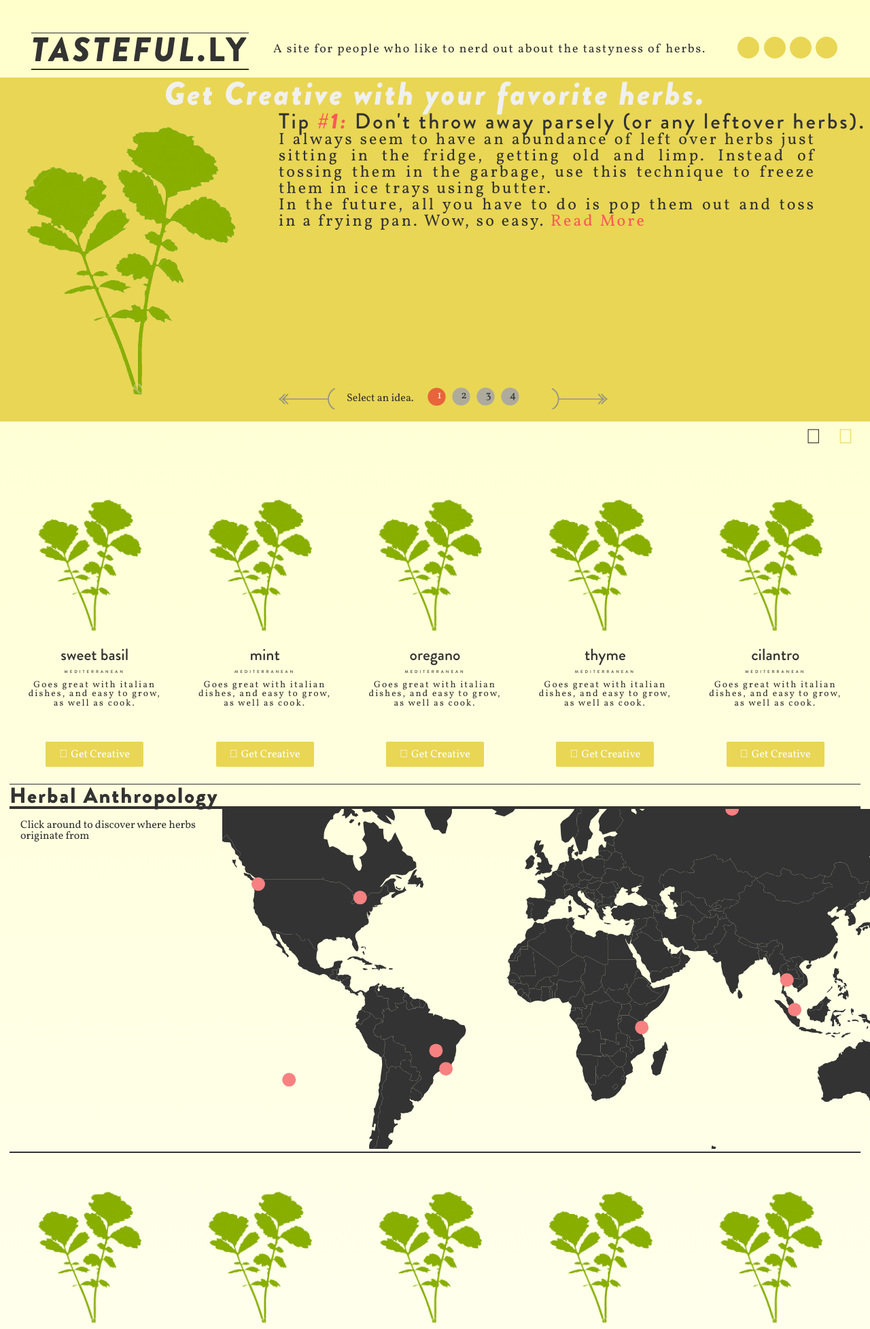
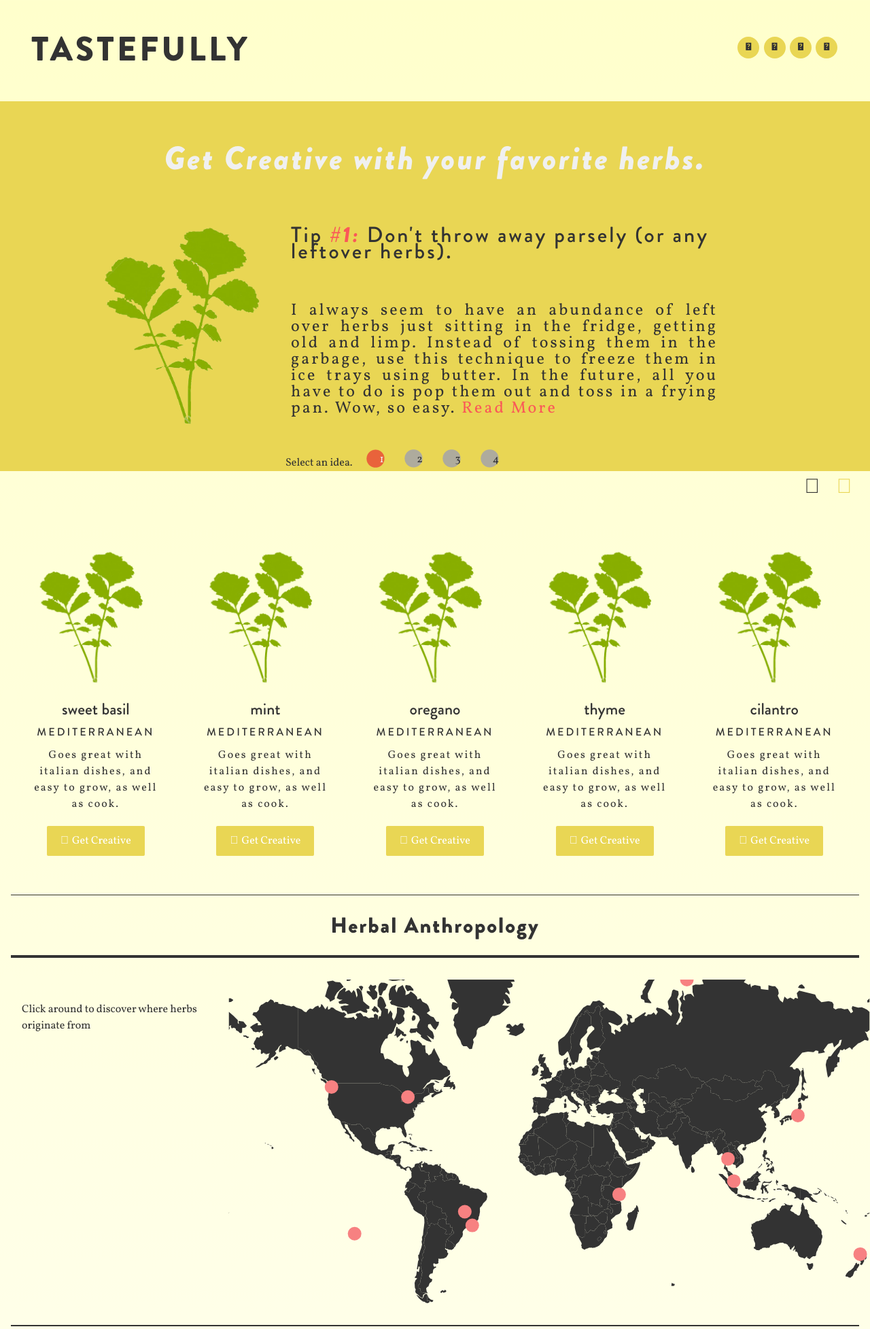
Before and after one commit to houseofaragon/Tastefully, a PHP site: page /index.html in a window 1280 px wide. Shown: the top 1955 px of the page at 68% size. Run offline with PHP 8.4, Linux system fonts and the light colour scheme; some libraries are stand-ins or nearby versions.

Commit message:
fixed container width and main div slider

```diff
--- a/css/style.css
+++ b/css/style.css
@@ -1,3 +1,8 @@
+/*
+	main background (yellow): #e9d654;
+
+*/
+
 @font-face {
 	font-family: 'Brandon Black';
 	src:url('../fonts/Brandon_blk.otf');
@@ -41,6 +46,7 @@
     color: #333;
     background-color: #FFF;
     font-size: 1em;
+    line-height: 1.5em;
 	padding: 0;
 	margin: 0;
     background-image: -webkit-gradient(linear, 0% 0%, 0% 100%, from(#FFFFCC), to(#FFF));
@@ -63,6 +69,17 @@
 	list-style-type: none;
 }
 
+h3{
+	font-family: 'Brandon Black', 'Arial',sans-serif;
+	text-align: center;
+	font-size: 2em;
+	letter-spacing: 2px;
+	border-top: 0.05em #333 solid;
+	border-bottom: 0.15em #333 solid;
+	padding: 1em;
+
+}
+
 .left{
 	float:left;
 }
@@ -71,11 +88,14 @@
 	float:right;
 }
 
+.container{
+	margin: 0 auto;
+}
 .main,
 .container > header {
 	width: 100%;
 	margin: 0em auto;
-	padding: 0 0.875em 0.0875em 0.875em;
+	padding: 0 1em 1em 1em;
 }
 
 	.container > header {
@@ -86,12 +106,13 @@
 	.container > header h1 {
 		font: 3.125em/1em 'Brandon Black',sans-serif;
 		margin: 0.03em auto;
-		padding-bottom: 0.05em;
+		padding: 0 0 1em;
 		text-transform: uppercase;
 		letter-spacing: 4px;
-		border-bottom: 0.05em solid #333;
+		/*
+		border-bottom: 0.05em dotted #333;
 		border-top: 0.02em solid #333;
-
+		*/
 	}
 
 	.container > header h1 span{
@@ -125,7 +146,6 @@
 	.container > header nav a > span {
 		display: none;
 		color: #333;
-
 	}
 
 	.container > header nav a:hover:before {
@@ -144,17 +164,7 @@
 		background: #333;
 	}
 
-	.bp-icon:after {
-		font-family: 'bpicons';
-		speak: none;
-		font-style: normal;
-		font-weight: normal;
-		font-variant: normal;
-		text-transform: none;
-		text-align: center;
-		color: #333;
-		-webkit-font-smoothing: antialiased;
-	}
+
 
 	.container > header nav .bp-icon:after {
 		position: absolute;
@@ -166,9 +176,6 @@
 		text-indent: 0;
 	}
 
-.container > header nav a:hover:after {
-	color: #fff;
-}
 
 
 .bp-icon-next:after {
@@ -203,18 +210,20 @@
 	text-align: center;
 	font-size: 3em;
 	letter-spacing: 3px;
+	padding: 0.5em 0;
 }
+
 .bg-slider .recipe{
-	min-height: 400px;
 	margin: 0em auto;
 	text-align: center;
+	width:80%;
 }
 
 .bg-slider .recipe img{
-	text-align: center;
+	width: 300px;
 }
 
-.bg-slider .recipe  p {
+.bg-slider .recipe  p.tip {
 	font-family: 'Brandon Medium',sans-serif;
 	color: #333;
 	font-size: 2em;
@@ -231,8 +240,9 @@
 	font-size: 1.5em;
 	color: #333;
 	text-align: justify;
-	margin-right: 80px;
-	margin-bottom: 0em;
+	margin: 0 auto;
+	padding: 2em 0;
+	padding-right: 4em;
 }
 
 .bg-slider .recipe .link{
@@ -245,40 +255,43 @@
 }
 
 /*------- Link bar for slider ---------*/
-#recipe-selector {
-  background: #e9d654 url(../images/sprite-project-overview-nav.png) 0 0 no-repeat;
+.bg-slider  #recipe-selector {
   overflow: hidden;
-  width: 484px;
   height: 32px;
-  margin-top: -50px;
+  bottom: 2em;
+  width: 50%;
+  margin: 0 auto;
 }
 
-#recipe-selector em {
+.bg-slider #recipe-selector em {
   padding: 8px 20px 0 100px;
-  display: block;
+  display: inline-block;
   float: left;
   color: #333;
   font-family: 'Vollkorn', serif;
+
 }
 
-#recipe-selector nav a{
-  width: 36px;
-  height: 32px;
+.bg-slider  #recipe-selector nav a{
+  width: 3.5em;
+  height: 3.5em;
   float: left;
-  text-align: center;
-  padding: 0;
+  padding-right: 10px;
+  padding-top: 3px;
   background: url(../images/sprite-project-overview-nav.png) -167px -81px no-repeat;
-  display: block;
+  display: inline-block;
   font-family: 'Vollkorn', sans-serif,monospace;
   font-size: 1em;
   line-height: 1.6em;
   color: #333;
+  margin: 0 auto;
+
 }
 
-#recipe-selector a.activeSlide, #recipe-selector a:hover{
+.bg-slider  #recipe-selector a.activeSlide, #recipe-selector a:hover{
   background: url(../images/sprite-project-overview-nav.png) -167px -44px no-repeat;
   color: #F0F0F0;
-
+  margin: 0 auto;
 }
 
 #Tip-2,#Tip-3,#Tip-4{
@@ -374,14 +387,14 @@
 	margin: 0 auto;
 	text-align: center;
 	font-family: 'Brandon Medium',sans-serif;
-	font-size: 0.35em;
+	font-size: 1em;
 	text-transform: uppercase;
 	letter-spacing: 3px;
 
 }
 
 .details{
-	font-size: 0.85em;
+	font-size: 1em;
 	letter-spacing: 2px;
 }
 
@@ -403,6 +416,7 @@
 	.add:before {
 		margin-right: 5px;
 	}
+
 /*------ Common icon styles --------*/
 .icon:before {
 	font-family: 'fontawesome',helvetica,sans-serif;
@@ -480,16 +494,16 @@
 }
 
 .view-list .title {
-	font-size: 1em;
-	padding: 0 10px;
+	font-size: 1.5em;
+	padding: 0 20px;
 	white-space: normal;
-	width: 23%;
+	width: 10%;
 }
 
 .view-list .region {
 	font-size: 1em;
-	width: 10%;
 	margin-left: 0em;
+	padding: 0 2em;
 }
 
 .view-list .details {
@@ -513,14 +527,7 @@
 	margin: 0 auto;
 }
 
-#visualization h3{
-	font-family: 'Brandon Black', 'Arial',sans-serif;
-	text-align: left;
-	font-size: 2em;
-	letter-spacing: 2px;
-	border-top: 0.05em #333 solid;
-	border-bottom: 0.15em #333 solid;
-}
+
 #visualization p{
 	width: 25%;
 	padding: 1em;
@@ -572,14 +579,14 @@
 		font-family: 'Vollkorn',serif;
 		font-size: 2em;
 		color: #e9d654;
+		padding: 2em 0;
 	}
 
 .call p.details{
-	font-family: 'Brandon Thin',serif;
+	font-family: 'Vollkorn',serif;
 	font-size: 1.2em;
 	padding: 0em 5em;
 	text-transform: none;
-
 }
 
 .call .add{
@@ -591,105 +598,6 @@
 .call .add:hover{
 	background-color: #333;
 	color: #FFF;
-}
-
-/*************************************/
-/*            SUBPAGE Slider         */
-/*************************************/
-.bg-slider-sub{
-	background-color: #e9d654;
-	position: relative;
-	margin: 0 auto;
-	text-align: center;
-}
-.bg-slider-sub  h2{
-	font-family: 'Brandon Black Italic',sans-serif;
-	color: #F0F0F0;
-	font-size: 3em;
-	letter-spacing: 3px;
-
-}
-.bg-slider-sub .recipe{
-	min-height: 400px;
-	text-align: center;
-	margin: 5em auto 10em auto;
-	width:  80%;
-}
-
-.bg-slider-sub .recipe img{
-}
-
-.bg-slider-sub .recipe p.tip {
-	font-family: 'Brandon Medium',sans-serif;
-	color: #333;
-	font-size: 3em;
-	text-align: center;
-	padding: 1em 0;
-
-}
-	.recipe p.tip span{
-		font-family: 'Brandon Black Italic',sans-serif;
-		color: #FA5858;
-	}
-
-
-.recipe p.tip-details{
-	font-family: 'Vollkorn',sans-serif;
-	font-size: 2em;
-	text-align: center;
-	width: 80%;
-	margin: 0 auto;
-
-}
-
-.recipe .link{
-	color: #FA5858;
-	margin: 1em auto;
-}
-
-.recipe .link:hover{
-	color: #FFF;
-}
-
-/*------- Link bar for slider ---------*/
-#recipe-selector {
-  background: #e9d654 url(../images/sprite-project-overview-nav.png) 0 0 no-repeat;
-  overflow: hidden;
-  width: 484px;
-  height: 32px;
-  margin-top: -50px;
-}
-
-#recipe-selector em {
-  padding: 8px 20px 0 100px;
-  display: block;
-  float: left;
-  color: #333;
-  font-family: 'Vollkorn', serif;
-}
-
-#recipe-selector nav a{
-  width: 36px;
-  height: 32px;
-  float: left;
-  text-align: center;
-  padding: 0;
-  background: url(../images/sprite-project-overview-nav.png) -167px -81px no-repeat;
-  display: block;
-  font-family: 'Vollkorn', sans-serif,monospace;
-  font-size: 1em;
-  line-height: 1.6em;
-  color: #333;
-}
-
-#recipe-selector a.activeSlide, #recipe-selector a:hover{
-  background: url(../images/sprite-project-overview-nav.png) -167px -44px no-repeat;
-  color: #F0F0F0;
-
-}
-
-#Tip-2,#Tip-3,#Tip-4{
-	display:none;
 }
 
 
--- a/index.html
+++ b/index.html
@@ -1,21 +1,21 @@
 <!DOCTYPE html>
 <head>
-	<meta charset="UTF-8"></meta>
-	<meta content="IE=edge,chrome=1" http-equiv="X-UA-Compatible"></meta>
-	<meta content="width=device-width, initial-scale=1.0" name="viewport"></meta>
-	<meta content="A site for people who like herbs." name="description"></meta>
-	<meta content="Tasteful.ly" name="Karen C. Aragon"></meta>
+	<meta charset="UTF-8"/>
+	<meta content="IE=edge,chrome=1" http-equiv="X-UA-Compatible"/>
+	<meta content="width=device-width, initial-scale=1.0" name="viewport"/>
+	<meta content="A site for people who like herbs." name="description"/>
+	<meta content="Tasteful.ly" name="Karen C. Aragon"/>
 	<link href="http://fonts.googleapis.com/css?family=Vollkorn" rel="stylesheet" type="text/css">
-	<link href="css/normalize.css" type="text/css" rel="stylesheet"></link>
-	<link href="css/reset.css" type="text/css" rel="stylesheet"></link>
-	<link href="css/style.css" type="text/css" rel="stylesheet"></link>
+		<link href="css/reset.css" type="text/css" rel="stylesheet"/>
+
+	<link href="css/normalize.css" type="text/css" rel="stylesheet"/>
+	<link href="css/style.css" type="text/css" rel="stylesheet"/>
 <head>
 	<body>
 	<div class="container">
 <!-- Header Content -->
 		<header class="clearfix">
-			<h1 class="left" > <span>Tasteful</span>.ly </h1>
-
+			<h1 class="left" > Tastefully </h1>
 <!-- Main Navigation -->
 			<nav class="right" >
 				<a class="bp-icon bp-icon-drop" data-info="Recipes" href="#recipe">
@@ -31,44 +31,41 @@
 					<span> Contact </span>
 				</a>
 			</nav>
-		<h4 class="left"> A site for people who like to nerd out about the tastyness of herbs. </h4>
-
+		<!--<h3 class="left"> A site for people who like to nerd out about the tastyness of herbs. </h4> -->
 		</header>
 <!-- Rotating Info -->
 
-</div><!-- end of slideshow-->
-			<div class="clearfix bg-slider" id="">
+	<div class="clearfix bg-slider" >
 		<p> Get Creative with your favorite herbs. </p>
-
-				<div class="recipe clearfix current" id="Tip-1">
-							<img class="left" src="images/parsely.png"></img>
+		<div class="recipe current" id="Tip-1">
+			<img class="left" src="images/parsely.png"/>
 			<p  class="tip"> Tip <span>#1: </span>Don't throw away parsely (or any leftover herbs). </p>
 			<p class="tip-details">
-								I always seem to have an abundance of left over herbs just sitting in the fridge, getting old and limp. Instead of tossing them in the garbage, use this technique to freeze them in ice trays using butter.<br/> In the future, all you have to do is pop them out and toss in a frying pan. Wow, so easy. <a href="#" class="link"> Read More </a>
+				I always seem to have an abundance of left over herbs just sitting in the fridge, getting old and limp. Instead of tossing them in the garbage, use this technique to freeze them in ice trays using butter.  In the future, all you have to do is pop them out and toss in a frying pan. Wow, so easy. <a href="#" class="link"> Read More </a>
 			</p>
 		</div>
-				<div class="recipe clearfix" id="Tip-2">
-							<img class="left" src="images/parsely.png"></img>
+		<div class="recipe" id="Tip-2">
+			<img class="left" src="images/parsely.png"/>
 			<p  class="tip"> Tip <span>#2: </span>Add herbs like basil or mint to plain old ice water. </p>
 			<p class="tip-details">
-								I always seem to have an abundance of left over herbs just sitting in the fridge, getting old and limp. Instead of tossing them in the garbage, use this technique to freeze them in ice trays using butter.<br/> In the future, all you have to do is pop them out and toss in a frying pan. Wow, so easy. <a href="#" class="link"> Read More </a>
+				I always seem to have an abundance of left over herbs just sitting in the fridge, getting old and limp. Instead of tossing them in the garbage, use this technique to freeze them in ice trays using butter. In the future, all you have to do is pop them out and toss in a frying pan. Wow, so easy. <a href="#" class="link"> Read More </a>
 			</p>
 		</div>
-				<div class="recipe clearfix" id="Tip-3">
-							<img class="left" src="images/parsely.png"></img>
+		<div class="recipe" id="Tip-3">
+			<img class="left" src="images/parsely.png"/>
 			<p  class="tip"> Tip <span>#3: </span>Add herbs like mint or basil into your favorite fruit salads. </p>
 			<p class="tip-details">
-								I always seem to have an abundance of left over herbs just sitting in the fridge, getting old and limp. Instead of tossing them in the garbage, use this technique to freeze them in ice trays using butter.<br/> In the future, all you have to do is pop them out and toss in a frying pan. Wow, so easy. <a href="#" class="link"> Read More </a>
+				I always seem to have an abundance of left over herbs just sitting in the fridge, getting old and limp. Instead of tossing them in the garbage, use this technique to freeze them in ice trays using butter. In the future, all you have to do is pop them out and toss in a frying pan. Wow, so easy. <a href="#" class="link"> Read More </a>
 			</p>
 		</div>
-				<div class="recipe clearfix" id="Tip-4">
-							<img class="left" src="images/parsely.png"></img>
+		<div class="recipe" id="Tip-4">
+			<img class="left" src="images/parsely.png"/>
 			<p  class="tip"> Tip <span>#4: </span>Dry leftover herbs like parsely and thyme. </p>
 			<p class="tip-details">
-								I always seem to have an abundance of left over herbs just sitting in the fridge, getting old and limp. Instead of tossing them in the garbage, use this technique to freeze them in ice trays using butter.<br/> In the future, all you have to do is pop them out and toss in a frying pan. Wow, so easy. <a href="#" class="link"> Read More </a>
+				I always seem to have an abundance of left over herbs just sitting in the fridge, getting old and limp. Instead of tossing them in the garbage, use this technique to freeze them in ice trays using butter. In the future, all you have to do is pop them out and toss in a frying pan. Wow, so easy. <a href="#" class="link"> Read More </a>
 			</p>
 		</div>
-			<div id="recipe-selector">
+		<div class="recipe" id="recipe-selector" >
 			<em> Select an idea. </em>
 			<nav>
 				<a href="#" class="activeSlide" id="tip1">1</a>
@@ -119,8 +116,5 @@
 	<script src="js/topojson.v0.min.js"></script>
 	<script src="js/tastefully.js"></script>
 	<script src="data/herb.json"></script>
- 		<script>
-
-    	</script>
 </body>
 </html>
```
Also changed, not shown: js/tastefully.js (+12 -43 lines). Lines whose indentation alone changed are shown as unchanged.
